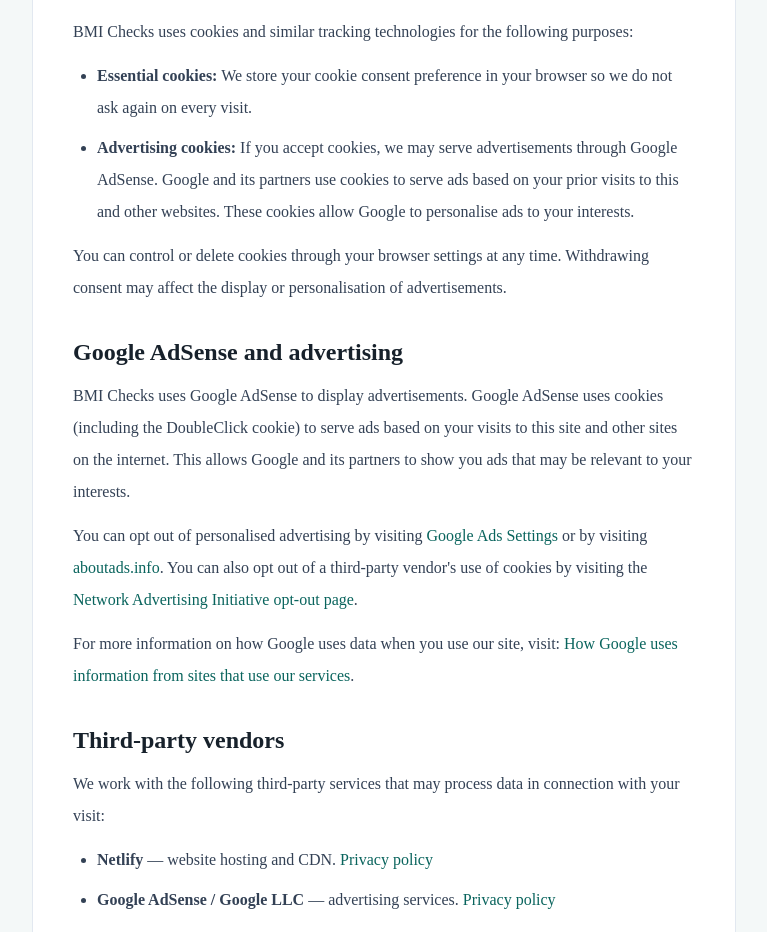
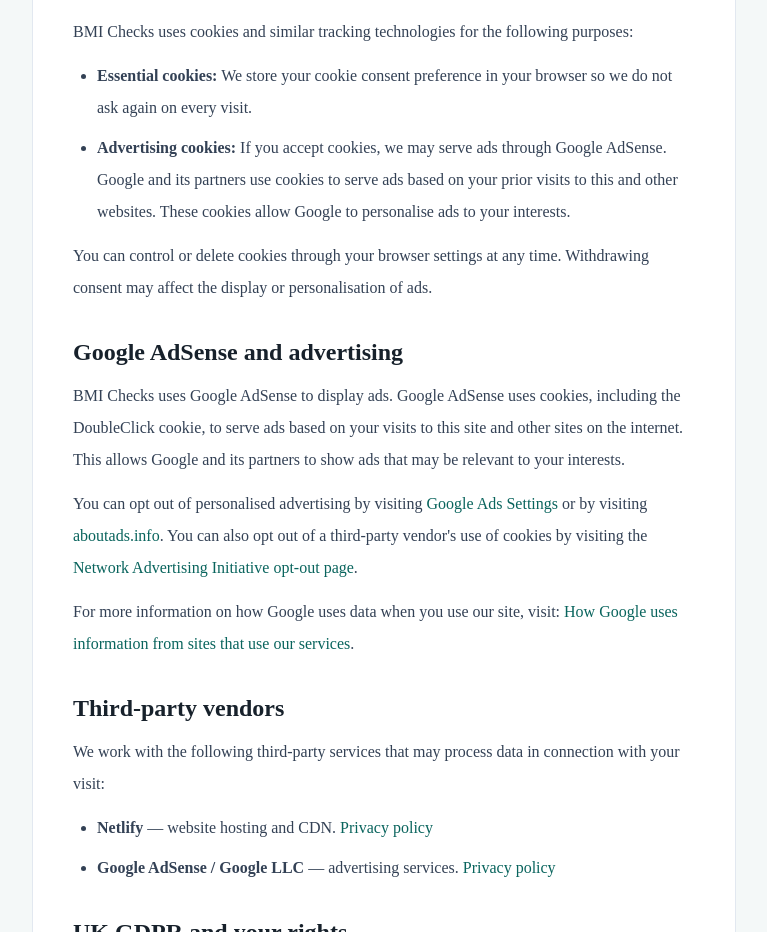
Before and after one commit to alfagnesis301/bmi-calculator, a Next.js app: page /privacy-policy in a window 1280 px wide. Shown: the part 800-1732 px from the top of the page, without its empty margins (256-1023 px from the left). Built offline with nearby package versions, Linux system fonts and the light colour scheme.

Commit message:
Remove final ad wording and strengthen body fat checks

```diff
--- a/app/privacy-policy/page.tsx
+++ b/app/privacy-policy/page.tsx
@@ -53,25 +53,25 @@
                 browser so we do not ask again on every visit.
               </li>
               <li>
-                <strong>Advertising cookies:</strong> If you accept cookies, we may serve
-                advertisements through Google AdSense. Google and its partners use cookies to serve
-                ads based on your prior visits to this and other websites. These cookies allow Google
-                to personalise ads to your interests.
+                <strong>Advertising cookies:</strong> If you accept cookies, we may serve ads through
+                Google AdSense. Google and its partners use cookies to serve ads based on your prior
+                visits to this and other websites. These cookies allow Google to personalise ads to
+                your interests.
               </li>
             </ul>
             <p className="mt-3">
               You can control or delete cookies through your browser settings at any time. Withdrawing
-              consent may affect the display or personalisation of advertisements.
+              consent may affect the display or personalisation of ads.
             </p>
           </section>
 
           <section>
             <h2 className="text-2xl font-black text-ink">Google AdSense and advertising</h2>
             <p className="mt-3">
-              BMI Checks uses Google AdSense to display advertisements. Google AdSense uses cookies
-              (including the DoubleClick cookie) to serve ads based on your visits to this site and
-              other sites on the internet. This allows Google and its partners to show you ads that
-              may be relevant to your interests.
+              BMI Checks uses Google AdSense to display ads. Google AdSense uses cookies, including
+              the DoubleClick cookie, to serve ads based on your visits to this site and other sites
+              on the internet. This allows Google and its partners to show ads that may be relevant
+              to your interests.
             </p>
             <p className="mt-3">
               You can opt out of personalised advertising by visiting{" "}
--- a/app/terms/page.tsx
+++ b/app/terms/page.tsx
@@ -72,9 +72,9 @@
           <section>
             <h2 className="text-2xl font-black text-ink">Advertising</h2>
             <p className="mt-3">
-              BMI Checks may display advertisements served by Google AdSense. Advertisements are
-              clearly labelled. We do not control the content of third-party advertisements and are
-              not responsible for any products or services they promote.
+              BMI Checks may display ads served by Google AdSense after approval. Ad units are clearly
+              labelled when active. We do not control the content of third-party ads and are not
+              responsible for any products or services they promote.
             </p>
           </section>
 
--- a/scripts/check-adsense-readiness.mjs
+++ b/scripts/check-adsense-readiness.mjs
@@ -9,6 +9,7 @@
 
 const server = startNextServer(4011);
 const failures = [];
+const adLabelPattern = new RegExp(`\\b${"Advert"}${"isement"}\\b`);
 
 try {
   await server.ready();
@@ -21,7 +22,7 @@
     assert(res.status === 200, `${path} returned ${res.status}`, failures);
     assert(!/noindex/i.test(text), `${path} is noindex but appears in sitemap`, failures);
     if (process.env.NEXT_PUBLIC_ADSENSE_ENABLED !== "true") {
-      assert(!/\bAdvertisement\b/.test(stripHtml(text)), `${path} renders an Advertisement label while ads are disabled`, failures);
+      assert(!adLabelPattern.test(stripHtml(text)), `${path} renders an ad label while ads are disabled`, failures);
       assert(!/adsbygoogle/i.test(text), `${path} renders an adsbygoogle slot while ads are disabled`, failures);
       assert(!/pagead\/js\/adsbygoogle/i.test(text), `${path} loads AdSense script while ads are disabled`, failures);
     }
--- a/scripts/smoke-tests.mjs
+++ b/scripts/smoke-tests.mjs
@@ -3,6 +3,7 @@
 
 const server = startNextServer(4012);
 const failures = [];
+const adLabelPattern = new RegExp(`${"Advert"}${"isement"}`, "i");
 
 try {
   await server.ready();
@@ -33,10 +34,10 @@
   assert(home.includes('aria-live="polite"'), "BMI result status should remain accessible with aria-live", failures);
   assert(home.includes("Calculate My BMI"), "BMI calculator CTA should be present", failures);
   assert(home.includes("ES"), "Language switcher should include Spanish link", failures);
-  assert(!/Advertisement/i.test(stripHtml(home)), "Home should not show Advertisement with ads disabled", failures);
+  assert(!adLabelPattern.test(stripHtml(home)), "Home should not show an ad label with ads disabled", failures);
 
   const { text: spanishHome } = await fetchText(`${origin}/es`);
-  assert(!/Advertisement/i.test(stripHtml(spanishHome)), "Spanish home should not show Advertisement with ads disabled", failures);
+  assert(!adLabelPattern.test(stripHtml(spanishHome)), "Spanish home should not show an ad label with ads disabled", failures);
   assert(!/This calculator is/i.test(stripHtml(spanishHome)), "Spanish home should not include English disclaimer text", failures);
 
   const { text: bodyFatEs } = await fetchText(`${origin}/es/body-fat-calculator`);
```
Also changed, not shown: 1 other file (tests, documents, lock files or other folders).
